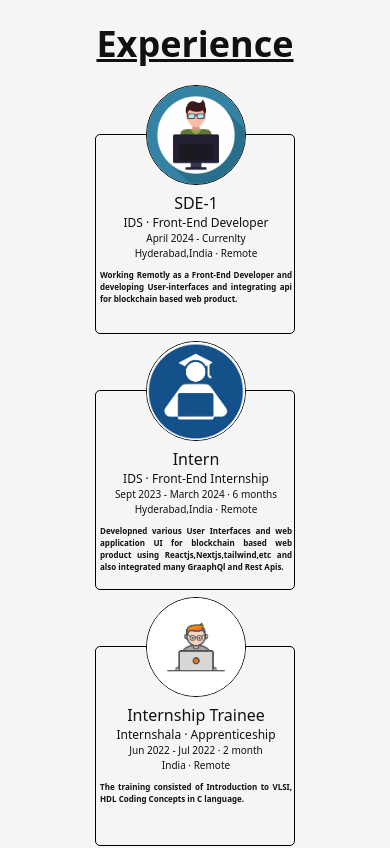
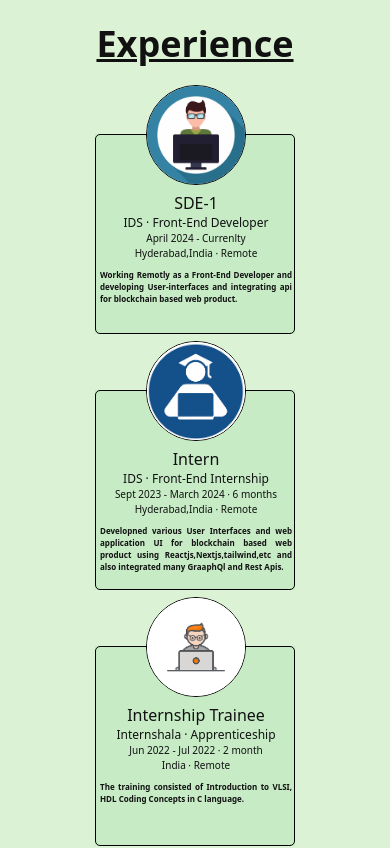
Before and after one commit to AnuragKharwar/portfolio, a React (Vite) app: page / in a window 390 px wide. Shown: the part 3500-4348 px from the top of the page. Built offline with nearby package versions, Linux system fonts and the light colour scheme.

Commit message:
color changes

```diff
--- a/src/App.module.css
+++ b/src/App.module.css
@@ -1,6 +1,6 @@
 @import url("https://fonts.googleapis.com/css2?family=Bebas+Neue&family=Lato:ital@1&family=Open+Sans:ital,wght@0,400;0,500;1,300;1,400&family=Questrial&family=Roboto:ital,wght@1,300&display=swap");
 /* @import url('https://fonts.googleapis.com/css2?family=Brygada+1918:wght@700&display=swap'); */
 .app {
-  background-color: #F6F5F5;
+  background-color: #dbf2d4;
   color: #111;
 }
--- a/src/components/Experience/Card.jsx
+++ b/src/components/Experience/Card.jsx
@@ -2,7 +2,7 @@ import React from 'react'
 
 const Card = ({ src, role, description, organisation, time, location }) => {
   return (
-    <div className="">
+    <div className="bg-[#C6EBC5]">
       <div className="w-[200px] h-[200px] flex flex-col border-[1px] border-black relative rounded-[5px] ">
         <div className="rounded-full w-[100px] h-[100px] border-[1px] absolute  top-[-50px] left-[25%] border-black bg-white z-10">
           <img className="w-full h-full rounded-full" src={src} />
--- a/src/components/Experience/Experience.jsx
+++ b/src/components/Experience/Experience.jsx
@@ -9,8 +9,8 @@ const Experience = () => {
   return (
     <div
       className={`mt-[50px]  flex flex-col items-center justify-center ${
-        path !== "/" ? "h-[100vh]" : "h-[full] "
-      }`}
+        path === "/experience" && "h-[100vh]"
+      } `}
     >
       <div className="text-bold text-4xl font-brygada1918 p-5">
         <h1 className="font-semibold underline " id="experience">
@@ -18,7 +18,7 @@ const Experience = () => {
         </h1>
       </div>
 
-      <div className="mt-[50px]  h-full flex lg:flex-row flex-col justify-between gap-x-32 gap-y-14 ">
+      <div className="mt-[50px]  h-full flex md:flex-row flex-col justify-between gap-x-10 lg:gap-x-32 gap-y-14 ">
         <Card
           role="SDE-1"
           src={"/assets/sde.jpg"}
--- a/src/components/Navbar/Navbar.jsx
+++ b/src/components/Navbar/Navbar.jsx
@@ -39,7 +39,7 @@ const Navbar = () => {
           </DropdownMenuTrigger>
           <DropdownMenuContent className="bg-slate-100 opacity-90">
             <DropdownMenuLabel className="hover:bg-slate-300">
-              <div className=" cursor-pointer flex  items-center gap-x-2 ">
+              <div className=" cursor-pointer flex  items-center gap-x-2">
                 <svg
                   xmlns="http://www.w3.org/2000/svg"
                   fill="none"
```
